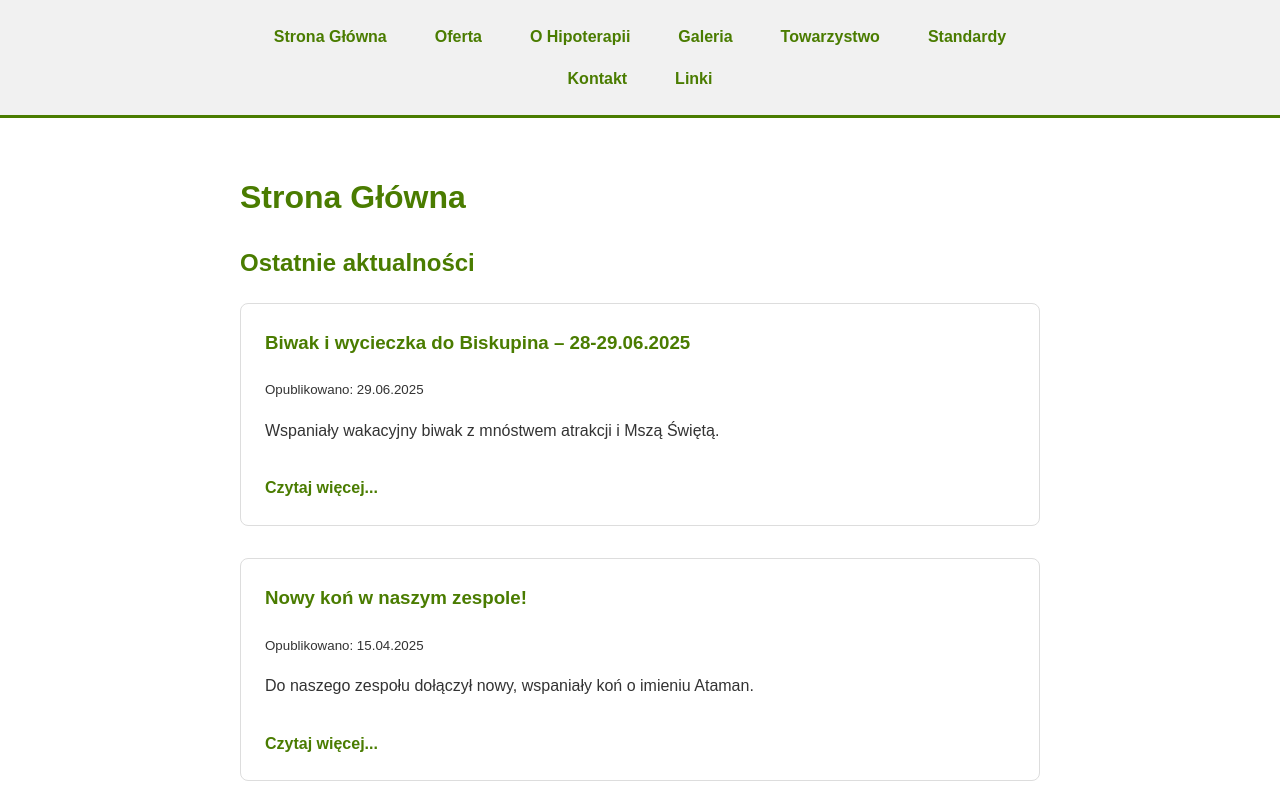
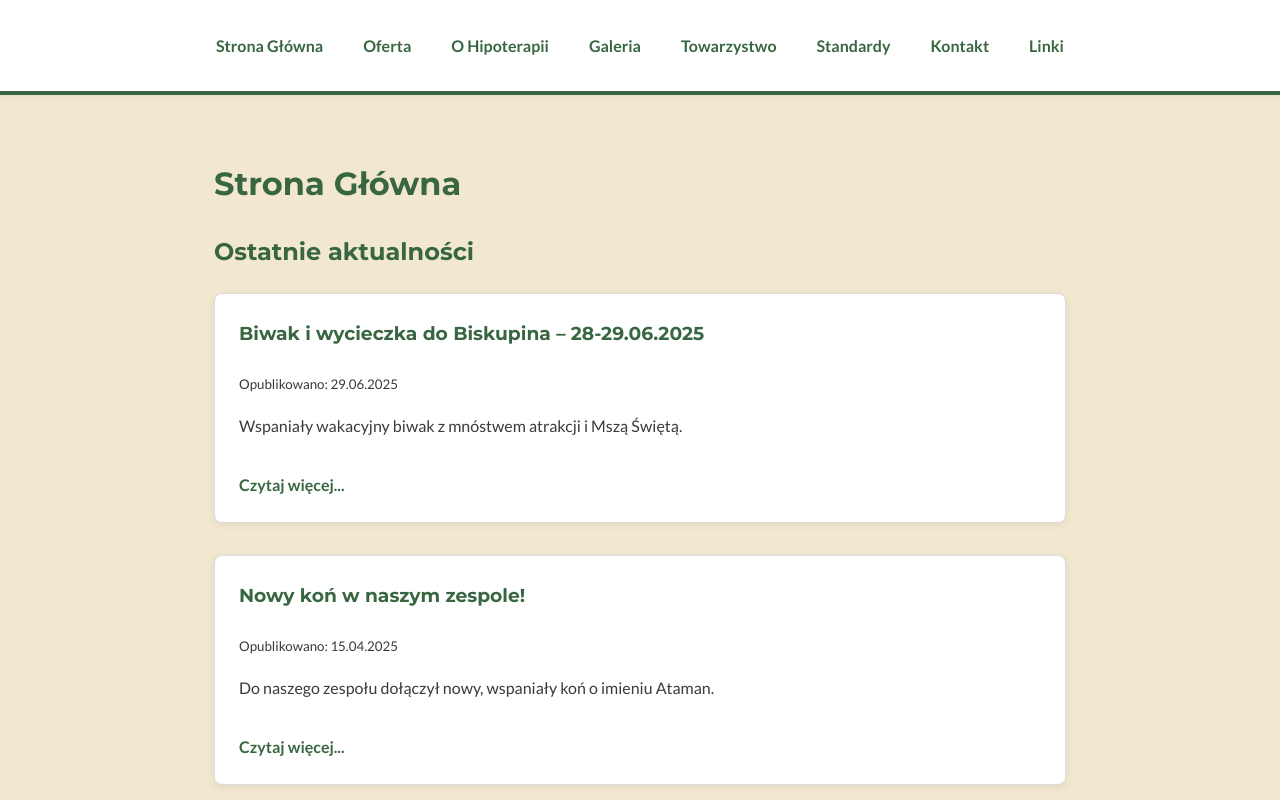
Before and after one commit to adamkempczynski/hipoterapia-bydgoszcz, an Astro site: page / in a window 1280 px wide. Shown: the top 800 px of the page. Built offline with nearby package versions, Linux system fonts and the light colour scheme; Astro itself is replaced by a stand-in of ours.

```diff
--- a/src/layouts/MainLayout.astro
+++ b/src/layouts/MainLayout.astro
@@ -10,9 +10,9 @@ const { title } = Astro.props;
 <html lang="pl">
 <head>
     <meta charset="UTF-8" />
-		<meta name="description" content="Profesjonalna hipoterapia w Bydgoszczy. Terapia z udziałem koni dla dzieci i dorosłych." />
-		<meta name="viewport" content="width=device-width" />
-		<link rel="icon" type="image/svg+xml" href="/favicon.svg" />
+    <link rel="preconnect" href="https://fonts.googleapis.com">
+    <link rel="preconnect" href="https://fonts.gstatic.com" crossorigin>
+    <link href="https://fonts.googleapis.com/css2?family=Lato:wght@400;700&family=Montserrat:wght@700&display=swap" rel="stylesheet">
     <title>{title} | Hipoterapia Bydgoszcz</title>
 </head>
 	<body>
@@ -38,56 +38,97 @@ const { title } = Astro.props;
 </html>
 
 <style is:global>
+	/* -- Definicja kolorów i czcionek -- */
 	:root {
-		--primary-color: #4a7c00;
-		--secondary-color: #f1f1f1;
-		--text-color: #333;
+		--primary-color: #386641; /* Ciemniejsza, leśna zieleń */
+		--secondary-color: #a7c957; /* Żywa, jasna zieleń jako akcent */
+		--bg-color: #f2e8cf; /* Kolor tła - bardzo jasny beż/kremowy */
+		--text-color: #3a3a3a; /* Ciemnoszary dla tekstu */
+		--light-gray: #e6e6e6; /* Jasnoszary dla obramowań */
+
+		--font-heading: 'Montserrat', sans-serif;
+		--font-body: 'Lato', sans-serif;
 	}
+
+	/* -- Reset i podstawowe style -- */
+	*, *::before, *::after {
+		box-sizing: border-box;
+	}
+
 	body {
-		font-family: sans-serif;
-		line-height: 1.6;
+		font-family: var(--font-body);
+		line-height: 1.7;
 		margin: 0;
 		display: flex;
 		flex-direction: column;
 		min-height: 100vh;
 		color: var(--text-color);
+		background-color: var(--bg-color);
 	}
+
+	h1, h2, h3, h4, h5, h6 {
+		font-family: var(--font-heading);
+		color: var(--primary-color);
+		font-weight: 700;
+	}
+
+	/* -- Układ i kontenery -- */
+	header, footer {
+		padding: 1.5rem 1rem;
+		background-color: white;
+		box-shadow: 0 2px 5px rgba(0,0,0,0.05);
+	}
+
 	main {
 		flex-grow: 1;
 		width: 100%;
-		max-width: 800px;
-		margin: 2rem auto;
-		padding: 0 1rem;
+		max-width: 900px;
+		margin: 2.5rem auto;
+		padding: 0 1.5rem;
 	}
+
+	/* -- Nagłówek i Nawigacja -- */
 	header {
-		background-color: var(--secondary-color);
-		padding: 1rem 0;
-		border-bottom: 3px solid var(--primary-color);
+		display: flex;
+		justify-content: center;
+		align-items: center;
+		border-bottom: 4px solid var(--primary-color);
 	}
     nav {
-        max-width: 800px;
-        margin: 0 auto;
 		display: flex;
         justify-content: center;
         flex-wrap: wrap;
+		gap: 0.5rem 1.5rem;
     }
 	nav a {
-		margin: 0 1rem;
 		text-decoration: none;
 		color: var(--primary-color);
-		font-weight: bold;
+		font-weight: 700;
         padding: 0.5rem;
+		border-radius: 6px;
+		transition: all 0.2s ease-in-out;
 	}
     nav a:hover {
-        text-decoration: underline;
+        background-color: var(--secondary-color);
+		color: white;
     }
+
+	/* -- Stopka -- */
 	footer {
-		background-color: var(--secondary-color);
-		padding: 1rem;
 		text-align: center;
-        margin-top: 2rem;
+		margin-top: 3rem;
+		background-color: var(--primary-color);
+		color: white;
+		font-size: 0.9rem;
 	}
-    h1, h2, h3 {
-        color: var(--primary-color);
+
+	/* -- Poprawki dla listy aktualności -- */
+	/* Ten kod jest w index.astro, ale odniesie się do niego ta globalna stylizacja */
+	.post-preview {
+		background-color: white;
+		border: 1px solid var(--light-gray);
+		border-left: 5px solid var(--secondary-color);
+		box-shadow: 0 2px 8px rgba(0,0,0,0.07);
+		border-radius: 8px;
 	}
 </style>
```
Lines whose indentation alone changed are shown as unchanged.
